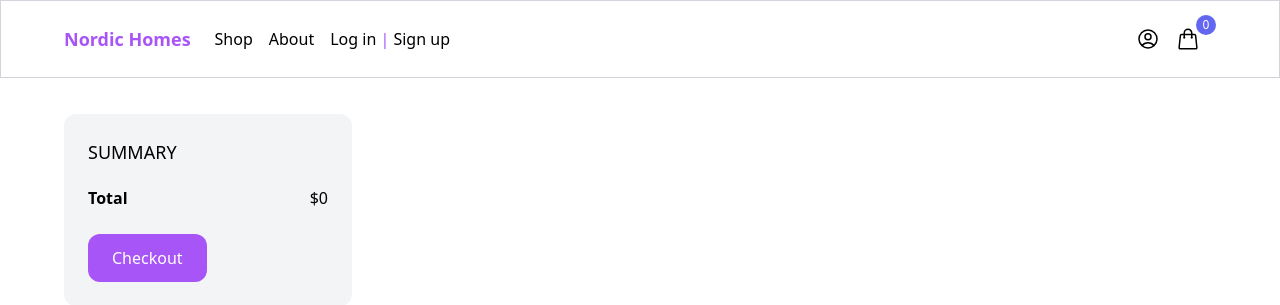
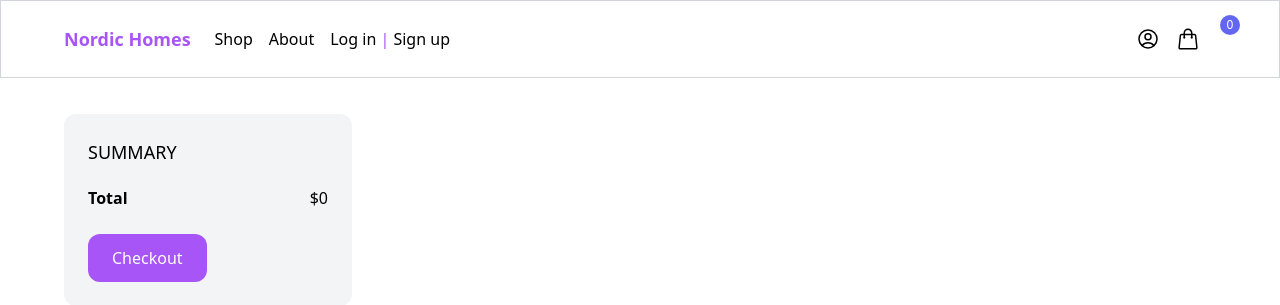
Before and after one commit to syyr66/Nordic-Homes-Website, a Django app: page /cart/ in a window 1280 px wide. Shown: the top 305 px of the page. Run offline with Django 5.2, Linux system fonts and the light colour scheme; parts of the project's set-up code (start-up, migrations or seed data) failed here and were passed over; some libraries are stand-ins or nearby versions.

Commit message:
fix menu_cart position

```diff
--- a/cart/templates/cart/menu_cart.html
+++ b/cart/templates/cart/menu_cart.html
@@ -2,5 +2,5 @@
     <svg xmlns="http://www.w3.org/2000/svg" fill="none" viewBox="0 0 24 24" stroke-width="1.5" stroke="currentColor" class="size-6">
         <path stroke-linecap="round" stroke-linejoin="round" d="M15.75 10.5V6a3.75 3.75 0 1 0-7.5 0v4.5m11.356-1.993 1.263 12c.07.665-.45 1.243-1.119 1.243H4.25a1.125 1.125 0 0 1-1.12-1.243l1.264-12A1.125 1.125 0 0 1 5.513 7.5h12.974c.576 0 1.059.435 1.119 1.007ZM8.625 10.5a.375.375 0 1 1-.75 0 .375.375 0 0 1 .75 0Zm7.5 0a.375.375 0 1 1-.75 0 .375.375 0 0 1 .75 0Z" />
     </svg>
-    <div class="w-5 h-5 absolute flex justify-center items-center -top-3 -right-4 bg-indigo-500 text-white text-xs font-medium rounded-full">{{ cart|length }}</div>
+    <div class="w-5 h-5 absolute flex justify-center items-center -top-3 -right-10 bg-indigo-500 text-white text-xs font-medium rounded-full">{{ cart|length }}</div>
 </a>
```
